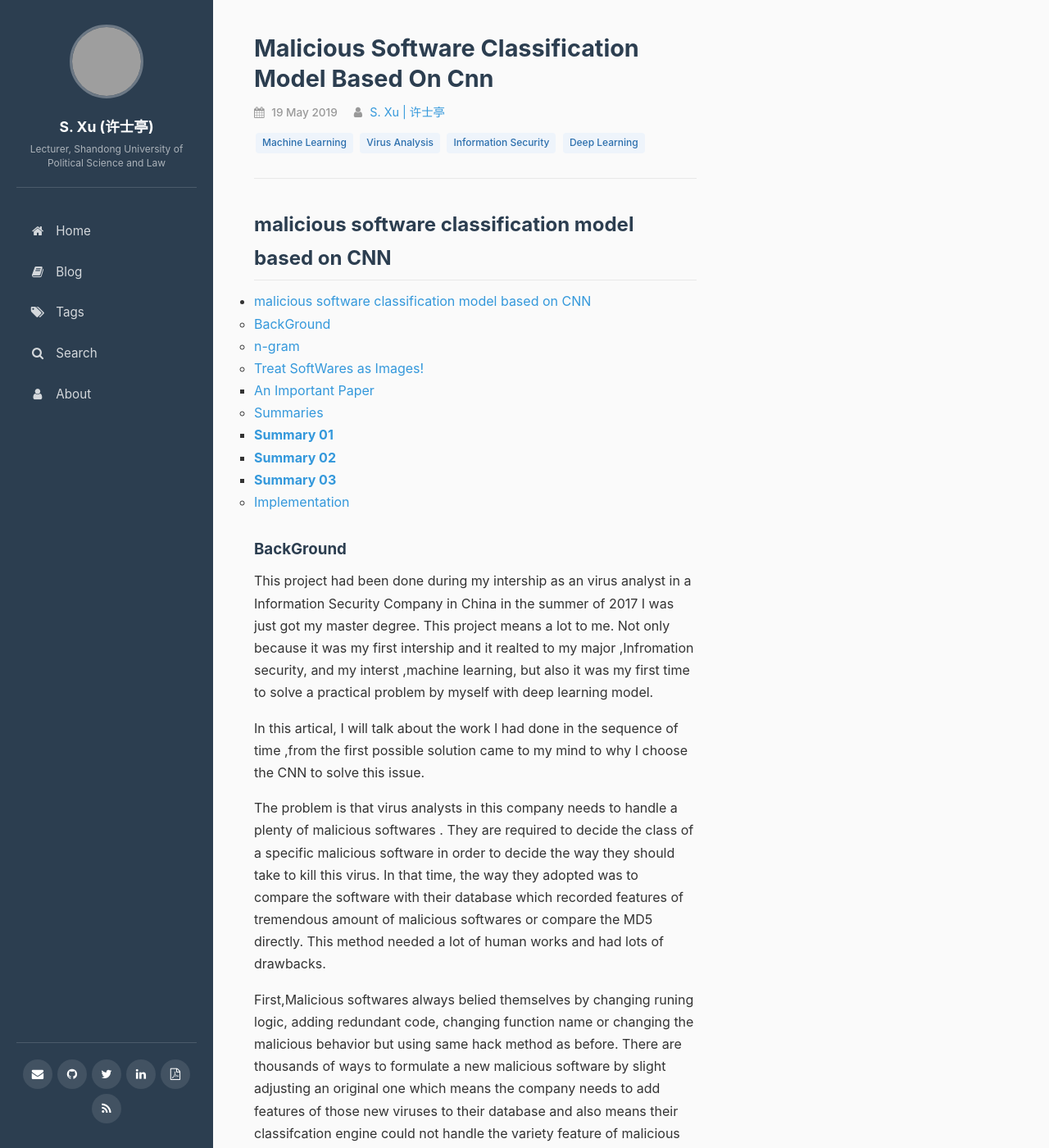
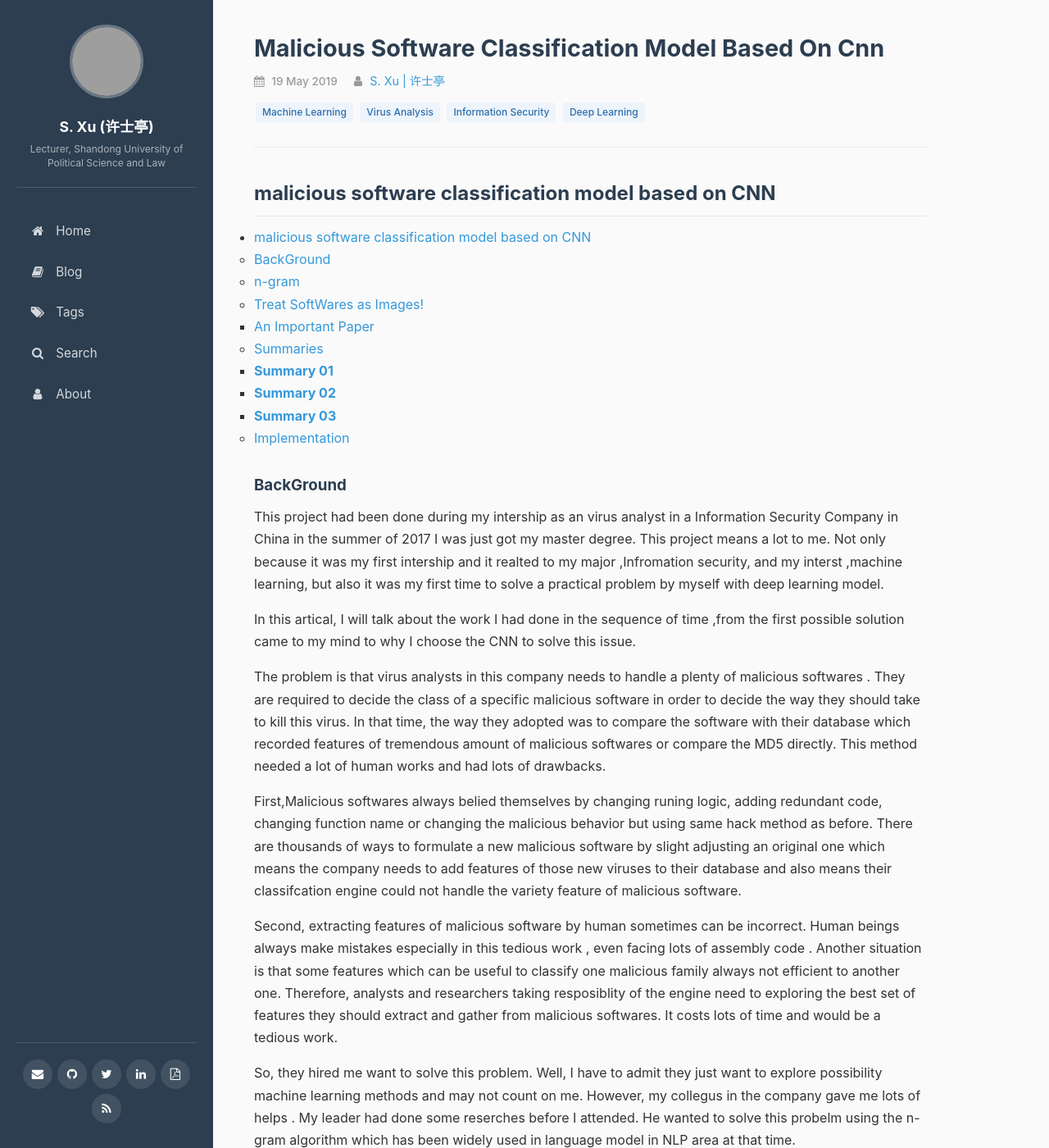
Before and after one commit to xvshiting/xvshiting.github.io, a Jekyll site: the page built from _posts/2019-05-19-malicious-software-classification-model-based-on-CNN.md, in a window 1280 px wide and 1400 px high. Shown: the whole window at 82% size. Built offline with Jekyll 4.4.1, drawn with Linux system fonts in a browser that asks for light colours; formulas are drawn with MathJax 3; grey boxes are pictures that could not be loaded.

```diff
--- a/_sass/main.scss
+++ b/_sass/main.scss
@@ -55,9 +55,9 @@
 
 .content {
   flex: 1;
+  margin-left: $sidebar-width;
   padding: 40px 50px;
-  max-width: $max-width;
-  margin: 0 auto;
+  min-height: 100vh;
 }
 
 /* ===== Sidebar ===== */
@@ -171,11 +171,6 @@
 }
 
 /* Main content offset for fixed sidebar */
-.content {
-  margin-left: $sidebar-width;
-  padding-left: 50px;
-  padding-right: 50px;
-}
 
 /* ===== Sections ===== */
 .section {
@@ -492,7 +487,7 @@
 
 /* ===== Post Page ===== */
 .post {
-  max-width: $max-width - $sidebar-width - 100px;
+  max-width: 820px;
 }
 
 .post-header {
```
